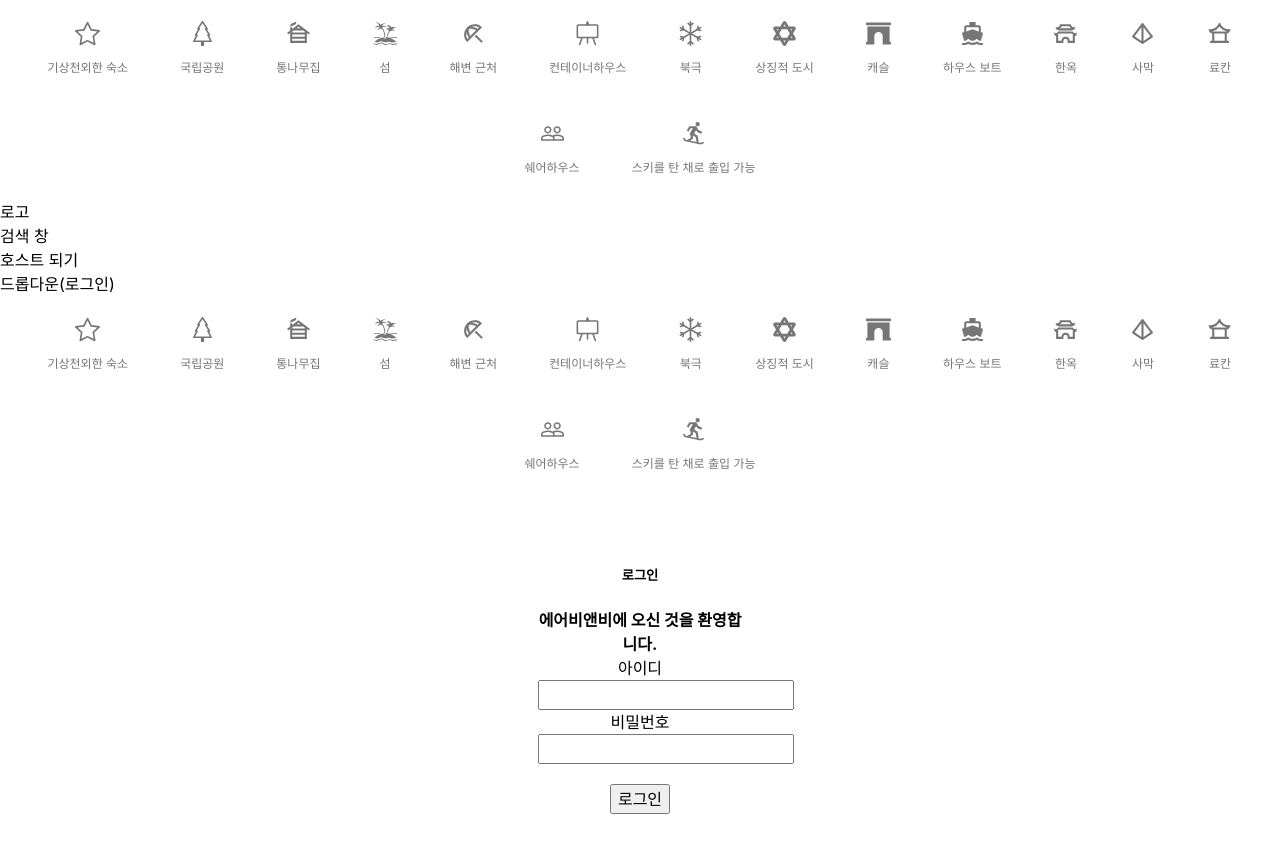
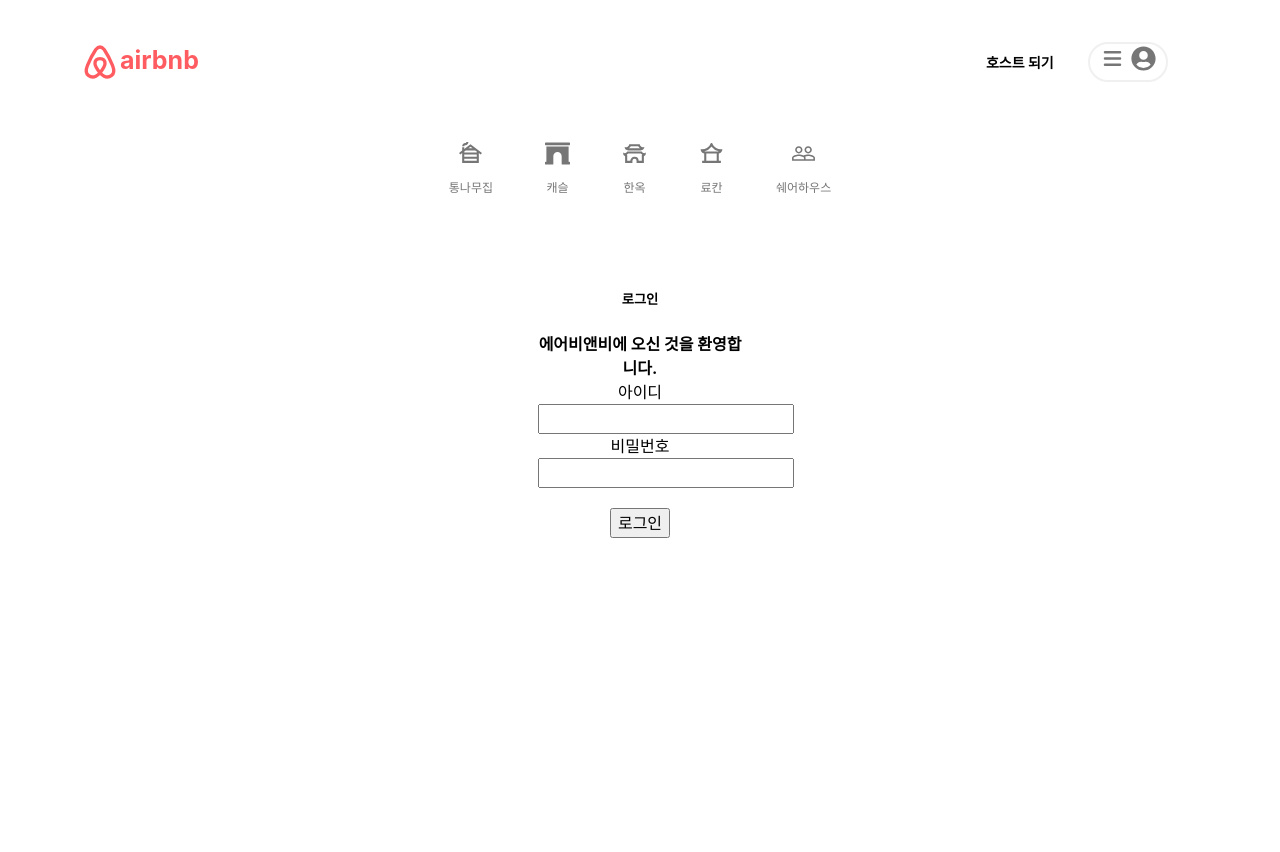
Before and after one commit to sangjin-park89/airbnbclone, a React (Create React App) app: page /login in a window 1280 px wide. Shown: the top 852 px of the page. Built offline with nearby package versions, Linux system fonts and the light colour scheme.

Commit message:
Add css편집

```diff
--- a/package.json
+++ b/package.json
@@ -10,6 +10,7 @@
     "@trendyol-js/react-carousel": "^3.0.0",
     "axios": "^0.27.2",
     "bootstrap": "^5.2.0",
+    "package.json": "^2.0.1",
     "react": "^18.2.0",
     "react-bootstrap": "^2.5.0",
     "react-dom": "^18.2.0",
--- a/src/App.js
+++ b/src/App.js
@@ -9,6 +9,7 @@
 import NotFoundPage from "./pages/NotFoundPage.jsx"
 import Register from "./components/user/Register";
 import Login from "./components/user/Login";
+import Header from "./components/Header";
 import SlideMenu from "./components/slidemenu/SlideMenu";
 import HostRegistrationIntro from "./pages/HostRegistrationIntro";
 // 테스트용 임시
@@ -18,14 +19,7 @@
 function App() {
     return (
         <>
-            <SlideMenu />
-            <div>
-
-                <div>로고</div>
-                <div>검색 창</div>
-                <div>호스트 되기</div>
-                <div>드롭다운(로그인)</div>
-            </div>
+            <Header />
             <SlideMenu />
             <Routes>
                 <Route path="/" element={<MainPage />} />
--- a/src/components/Header.jsx
+++ b/src/components/Header.jsx
@@ -1,12 +1,98 @@
 import React from "react";
+import styled from "styled-components";
+import { TbBrandAirbnb } from 'react-icons/tb'
+import { FaUserCircle } from 'react-icons/fa'
+import { HiMenu } from 'react-icons/hi'
 
 function Header(params) {
-    <div>
-        <div>로고</div>
-        <div>검색 창</div>
-        <div>호스트 되기</div>
-        <div>드롭다운(로그인)</div>
-    </div>
+    return (
+        <Container>
+            <Logo>
+                <TbBrandAirbnb className="icon" />
+                <span className="logo_name">airbnb</span>
+            </Logo>
+            <div></div>
+            <Posting>호스트 되기 </Posting>
+            <DropDown>
+                <HiMenu className="icon" />
+                <FaUserCircle onClick="menu" className="icon">
+                    <DropMenu href="#">회원가입</DropMenu>
+                    <DropMenu href="#">로그인</DropMenu>
+                    <DropMenu href="#">숙소 호스팅 되기</DropMenu>
+                    <DropMenu href="#">체험 호스트하기</DropMenu>
+                    <DropMenu href="#">도움말</DropMenu>
+                </FaUserCircle>
+            </DropDown>
+        </Container>
+    )
 }
 
 export default Header;
+
+const Container = styled.div`
+    display: grid;
+    height: 80px;
+    grid-template-columns: repeat(4, 40% 39% 11% 10%);
+    margin: 20px 80px 20px 80px;
+    cursor: pointer;
+`
+
+const Logo = styled.div`
+    display: flex;
+    margin-top: 22px;
+    font-size: 40px;
+    color: hsl(358, 100%, 68%);
+    cursor: pointer;
+    .logo_name{
+        display: grid;
+        grid-template-rows: repeat(3, 33% 33% 33%);
+        font-size: 25px;
+        font-weight: bold;
+    }
+`
+
+const Posting = styled.button`
+    align-items: center;
+    height: 40px;
+    width: 110px;
+    margin-top: 22px;
+    font-size: 14px;
+    font-weight: bold;
+    border: none;
+    border-radius: 20px;
+    background-color: #ffffff;
+    cursor: pointer;
+    &:hover{
+        background-color: #f0f0f0;
+
+    }
+`
+
+const DropDown = styled.div`
+    height: 40px;
+    width: 80px;
+    font-size: 25px;
+    margin-top: 22px;
+    text-align: center;
+    border: solid;
+    border-width: 2px;
+    border-radius: 20px;
+    border-color: #f0f0f0;
+
+    .icon{
+        color: #767676;
+        margin-left: 3px;
+        margin-right: 3px;
+    }
+
+    &:hover{
+        box-shadow: 1px 1px 1px 1px #d3d3d3;
+        transition: all 0.2s;
+    }
+
+`
+
+const DropMenu = styled.a`
+    display: none;
+    position: absolute;
+`
--- a/src/components/postcard/PostCard.jsx
+++ b/src/components/postcard/PostCard.jsx
@@ -9,10 +9,14 @@
     return (
         <div className="card col-3">
             <div className="card__image">
-                <AiOutlineHeart />
-                <picture>
-                    <img src="" alt="임시 이미지" />
-                </picture>
+                <button className="heart_cont">
+                    <AiOutlineHeart className="heart_icon" />
+                </button>
+                <div className="image_container">
+                    <div className="image_larger" >
+                        <img src={image[0]} alt="임시 이미지" />
+                    </div>
+                </div>
             </div>
             <div className="card__description">
                 <div className="description-container">
--- a/src/components/slidemenu/SlideMenu.jsx
+++ b/src/components/slidemenu/SlideMenu.jsx
@@ -1,9 +1,6 @@
 import styled from "styled-components";
-import { BsStar, BsEasel, BsSnow, BsTree } from 'react-icons/bs';
-import { BiPyramid } from 'react-icons/bi'
-import { FaArchway, FaStarOfDavid } from 'react-icons/fa'
-import { MdDirectionsBoat, MdPeopleOutline, MdSnowboarding, MdOutlineBeachAccess, MdOutlineCabin } from 'react-icons/md'
-import { GiIsland } from 'react-icons/gi'
+import { FaArchway } from 'react-icons/fa'
+import { MdPeopleOutline, MdOutlineCabin } from 'react-icons/md'
 import { RiAncientGateLine, RiAncientPavilionLine } from 'react-icons/ri'
 
 
@@ -16,52 +13,16 @@
             <FlexBox>
 
                 <StBtn>
-                    <BsStar className="icon"/><br />
-                    기상천외한 숙소
-                </StBtn>
-                <StBtn>
-                    <BsTree className="icon" /><br />
-                    국립공원
-                </StBtn>
-                <StBtn>
                     <MdOutlineCabin className="icon"/><br />
                     통나무집
-                </StBtn>
-                <StBtn>
-                    <GiIsland className="icon"/><br />
-                    섬
-                </StBtn>
-                <StBtn>
-                    <MdOutlineBeachAccess className="icon"/><br />
-                    해변 근처
-                </StBtn>
-                <StBtn>
-                    <BsEasel className="icon"/><br />
-                    컨테이너하우스
-                </StBtn>
-                <StBtn>
-                    <BsSnow className="icon"/><br />
-                    북극
-                </StBtn>
-                <StBtn>
-                    <FaStarOfDavid className="icon"/><br />
-                    상징적 도시
                 </StBtn>
                 <StBtn>
                     <FaArchway className="icon"/><br />
                     캐슬
                 </StBtn>
                 <StBtn>
-                    <MdDirectionsBoat className="icon"/><br />
-                    하우스 보트
-                </StBtn>
-                <StBtn>
                     <RiAncientGateLine className="icon"/><br />
                     한옥
-                </StBtn>
-                <StBtn>
-                    <BiPyramid className="icon" /><br />
-                    사막
                 </StBtn>
                 <StBtn>
                     <RiAncientPavilionLine className="icon" /><br />
@@ -70,10 +31,6 @@
                 <StBtn>
                     <MdPeopleOutline className="icon"/><br />
                     쉐어하우스
-                </StBtn>
-                <StBtn>
-                    <MdSnowboarding className="icon"/><br />
-                    스키를 탄 채로 출입 가능
                 </StBtn>
 
             </FlexBox>
@@ -86,21 +43,10 @@
 const Category = styled.div`
     text-align: center;
 
-
-
 `
 
 const FlexBox = styled.div`
-    .styles-module_carousel-base__3keqD {
-        font-size: 25px;
-        color: #767676;
-        /* margin-top: 10px; */
-        &:hover{
-            color: #484848;
-            font-size: 26px;
-        }
-    }
-
+    /* text-align: center; */
 `
 
 
```
Also changed, not shown: src/style/dist/css/main.css, 1 other file (tests, documents, lock files or other folders).
